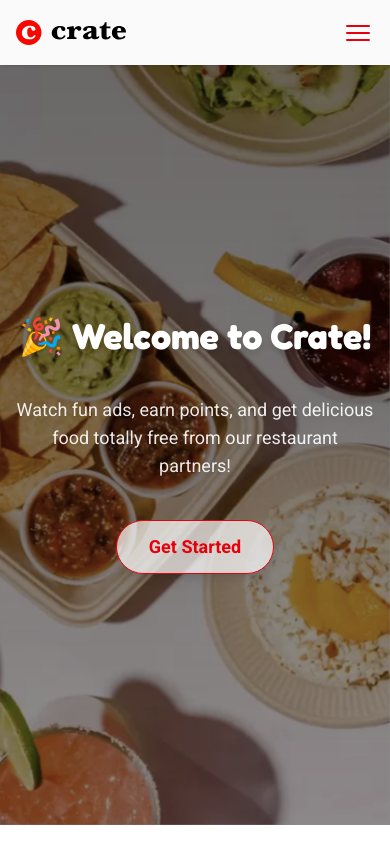
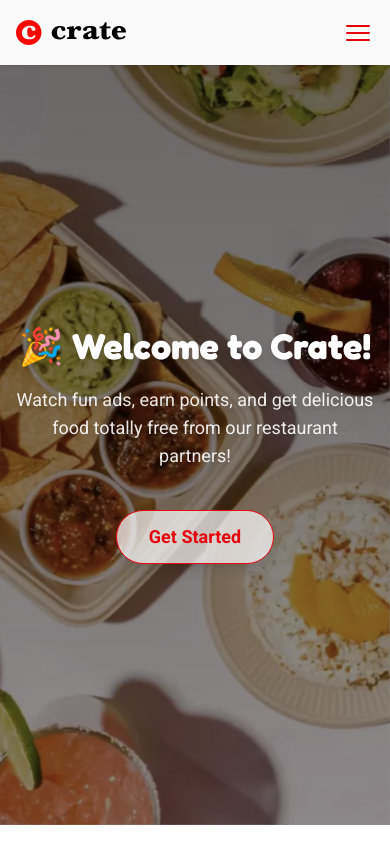
Before and after one commit to pdev6373/crate, a Next.js app: page / in a window 390 px wide. Shown: the top 844 px of the page. Built offline with nearby package versions, Linux system fonts and the light colour scheme.

Commit message:
first commit

```diff
--- a/components/Hero.tsx
+++ b/components/Hero.tsx
@@ -75,7 +75,7 @@
       />
 
       <div className="relative z-20 flex flex-col items-center justify-center h-full text-center text-white px-4">
-        <div className="mb-6 flex flex-col items-center">
+        <div className="mb-1 sm:mb-6 flex flex-col items-center">
           <motion.h1
             variants={container}
             initial="hidden"
```
